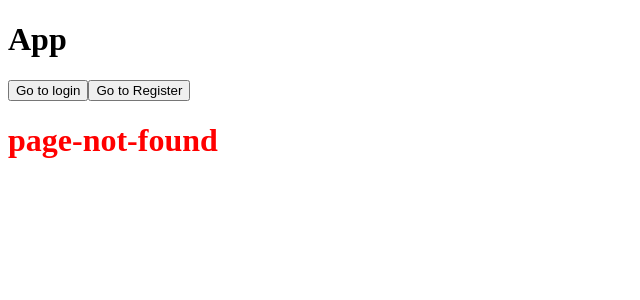
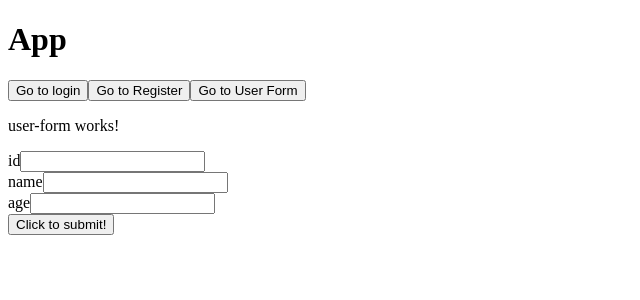
Before and after one commit to S-MW/MyFirstAngularApp, an Angular app: page /user_form in a window 1280 px wide. Shown: the top 300 px of the page, without its empty margins (0-640 px from the left). Built offline with nearby package versions, Linux system fonts and the light colour scheme.

Commit message:
Add ReactiveFormsModule Ex: UserForm

```diff
--- a/src/app/app-routing.module.ts
+++ b/src/app/app-routing.module.ts
@@ -4,6 +4,7 @@ import { AppComponent } from './app.component';
 import { LoginComponent } from './login/login.component';
 import { PageNotFoundComponent } from './page-not-found/page-not-found.component';
 import { RegisterComponent } from './register/register.component';
+import { UserFormComponent } from './user-form/user-form.component';
 
 const routes: Routes = [
   {
@@ -22,6 +23,11 @@ const routes: Routes = [
     pathMatch:'full'
   },
   {
+    path:'user_form',
+    component:UserFormComponent,
+    pathMatch:'full'
+  },
+  {
     path:'**',
     component:PageNotFoundComponent,
   },
--- a/src/app/app.component.html
+++ b/src/app/app.component.html
@@ -2,6 +2,7 @@
 
 <button routerLink="login">Go to login</button>
 <button routerLink="Register">Go to Register</button>
+<button routerLink="user_form">Go to User Form</button>
 
 
 <router-outlet></router-outlet>
--- /dev/null
+++ b/src/app/user-form/user-form.component.html
@@ -0,0 +1,17 @@
+<p>user-form works!</p>
+
+<form [formGroup]="myForm" >
+    <div>
+        <label for="id">id</label>
+        <input type="number" id="id" formControlName="id">
+    </div>
+    <div>
+        <label>name</label>
+        <input type="text" formControlName="name">
+    </div>
+    <div>
+        <label>age</label>
+        <input type="number" formControlName="age">
+    </div>
+    <input type="submit" value="Click to submit!" (click)="formSubmitFunction()">
+</form>
--- /dev/null
+++ b/src/app/user-form/user-form.component.ts
@@ -0,0 +1,27 @@
+import { Component, OnInit } from '@angular/core';
+import { FormControl, FormGroup } from '@angular/forms';
+
+@Component({
+  selector: 'app-user-form',
+  templateUrl: './user-form.component.html',
+  styleUrls: ['./user-form.component.css']
+})
+export class UserFormComponent implements OnInit {
+
+  constructor() { }
+
+  myForm = new FormGroup({
+    id : new FormControl(""),
+    name : new FormControl(""),
+    age : new FormControl(""),
+  })
+
+  ngOnInit(): void {
+  }
+
+  formSubmitFunction() {
+    console.log(this.myForm.value);
+
+  }
+
+}
```
Also changed, not shown: src/app/app.module.ts (+6 -3 lines), src/app/user-form/user-form.component.css (added), 1 other file (tests, documents, lock files or other folders).
